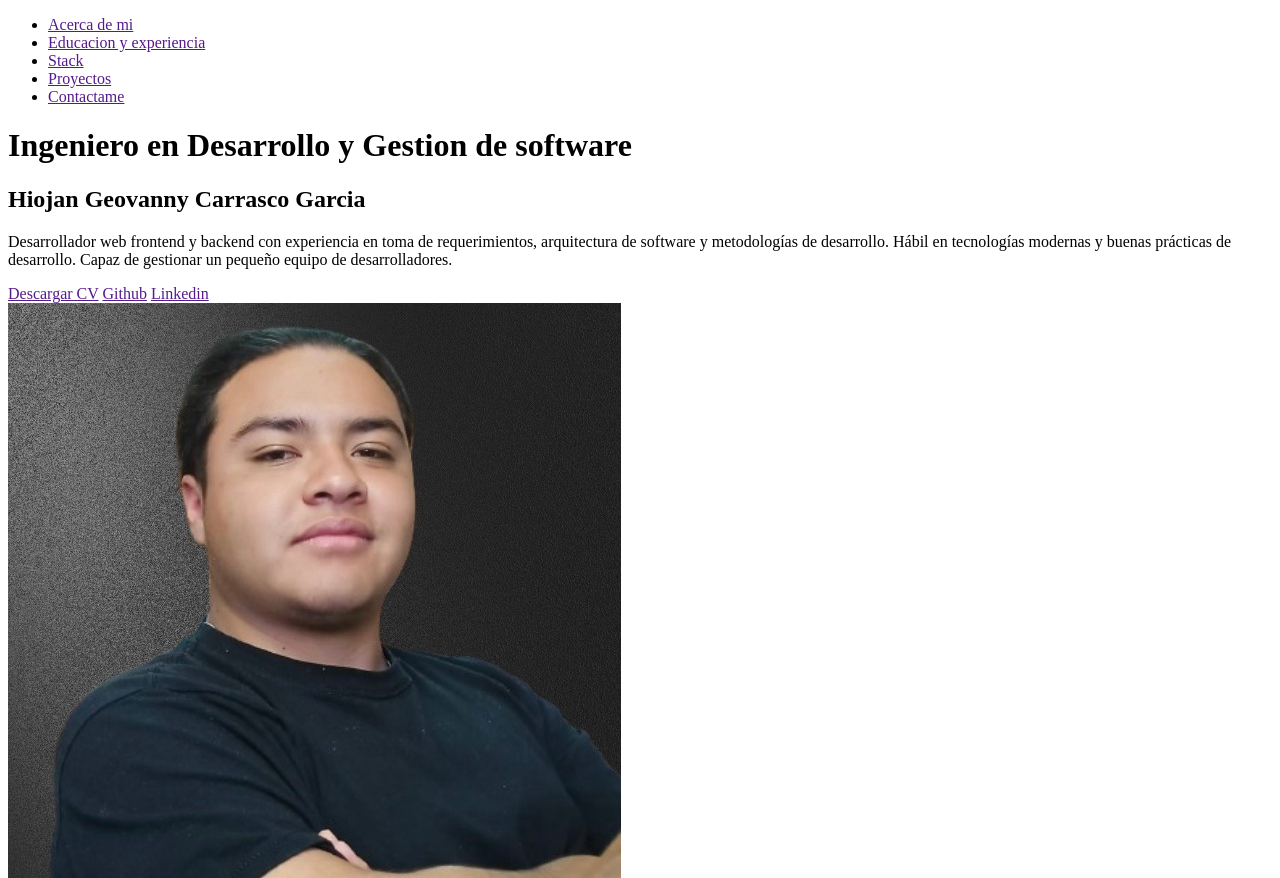
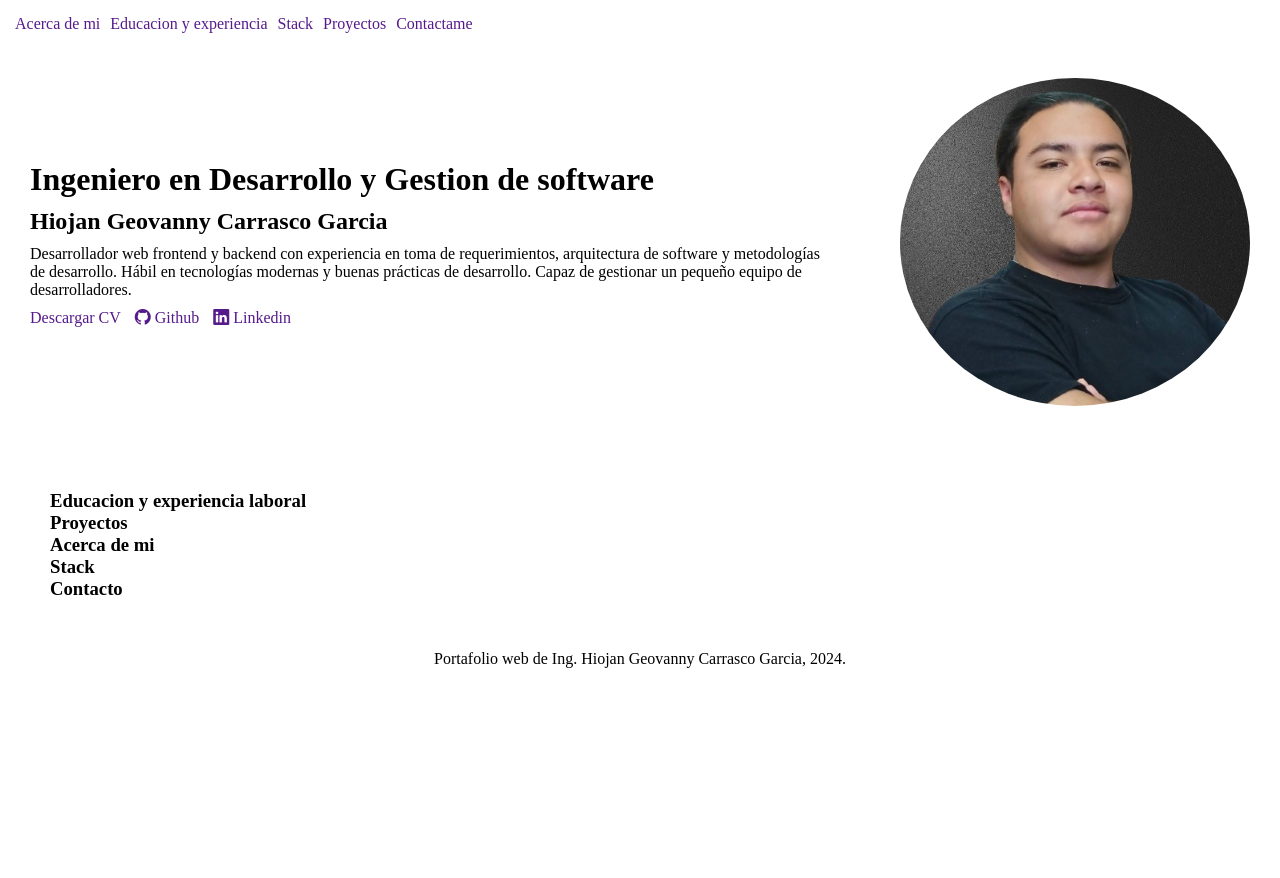
Before and after one commit to GeovannyCG/portafolio, a plain HTML site: page index.html in a window 1280 px wide. Shown: the top 878 px of the page. After the commit the page ends 800 px from the top, so only its background shows below. Drawn offline with nearby package versions, Linux system fonts and the light colour scheme.

Commit message:
Up: new styles

```diff
--- a/index.html
+++ b/index.html
@@ -7,6 +7,8 @@
     <title>Mi portafolio web</title>
     <!-- Hoja de estilos propio -->
     <link rel="stylesheet" href="./style.css">
+    <!-- CDN iconos de bootstrap -->
+    <link rel="stylesheet" href="https://cdn.jsdelivr.net/npm/bootstrap-icons@1.11.3/font/bootstrap-icons.min.css">
 </head>
 
 <body>
@@ -36,8 +38,8 @@
 
             <div id="links-contact">
                 <a href="">Descargar CV</a>
-                <a href="">Github</a>
-                <a href="">Linkedin</a>
+                <a href=""><i class="bi bi-github"></i> Github</a>
+                <a href=""><i class="bi bi-linkedin"></i> Linkedin</a>
             </div>
         </div>
 
--- a/style.css
+++ b/style.css
@@ -0,0 +1,67 @@
+/* Eliminar el magin y padding que se aplica por default */
+* {
+    margin: 0;
+    padding: 0;
+}
+
+/* Estilos para el navbar */
+nav ul {
+    display: flex;
+    flex-direction: row;
+    padding: 15px;
+    gap: 10px;
+    list-style-type: none;
+    text-decoration: none;
+}
+
+nav a {
+    text-decoration: none;
+}
+
+/* Estilo para el header */
+header {
+    padding: 30px;
+    display: flex;
+    flex-direction: row;
+    justify-content: space-between;
+}
+
+header #header-left-section {
+    display: flex;
+    flex-direction: column;
+    justify-content: center; /* Centra el contenido verticalmente dentro del div */
+    flex: 1; /* Permite que el contenido crezca para llenar el espacio disponible */
+    margin-right: 20px; /* Opcional: ajuste de espaciado */
+    max-width: 800px;
+}
+
+header #header-left-section #presentation > * {
+    margin-bottom: 10px;
+}
+
+header #header-left-section #links-contact a {
+    text-decoration: none;
+}
+
+header #header-left-section #links-contact > * {
+    margin-right: 10px;
+}
+
+
+header #header-right-section img {
+    width: 350px; /* Ajustar el tamaño según sea necesario */
+    height: auto; /* Mantener la proporción de la imagen */
+    max-width: 100%; /* Escalabilidad */
+    border-radius: 100%;
+}
+
+/* Estilos para la seccion prinicipal */
+main {
+    padding: 50px;
+}
+/* Estilos para el footer */
+footer {
+    width: 100%;
+    text-align: center;
+    margin-bottom: 10px;
+}
```
